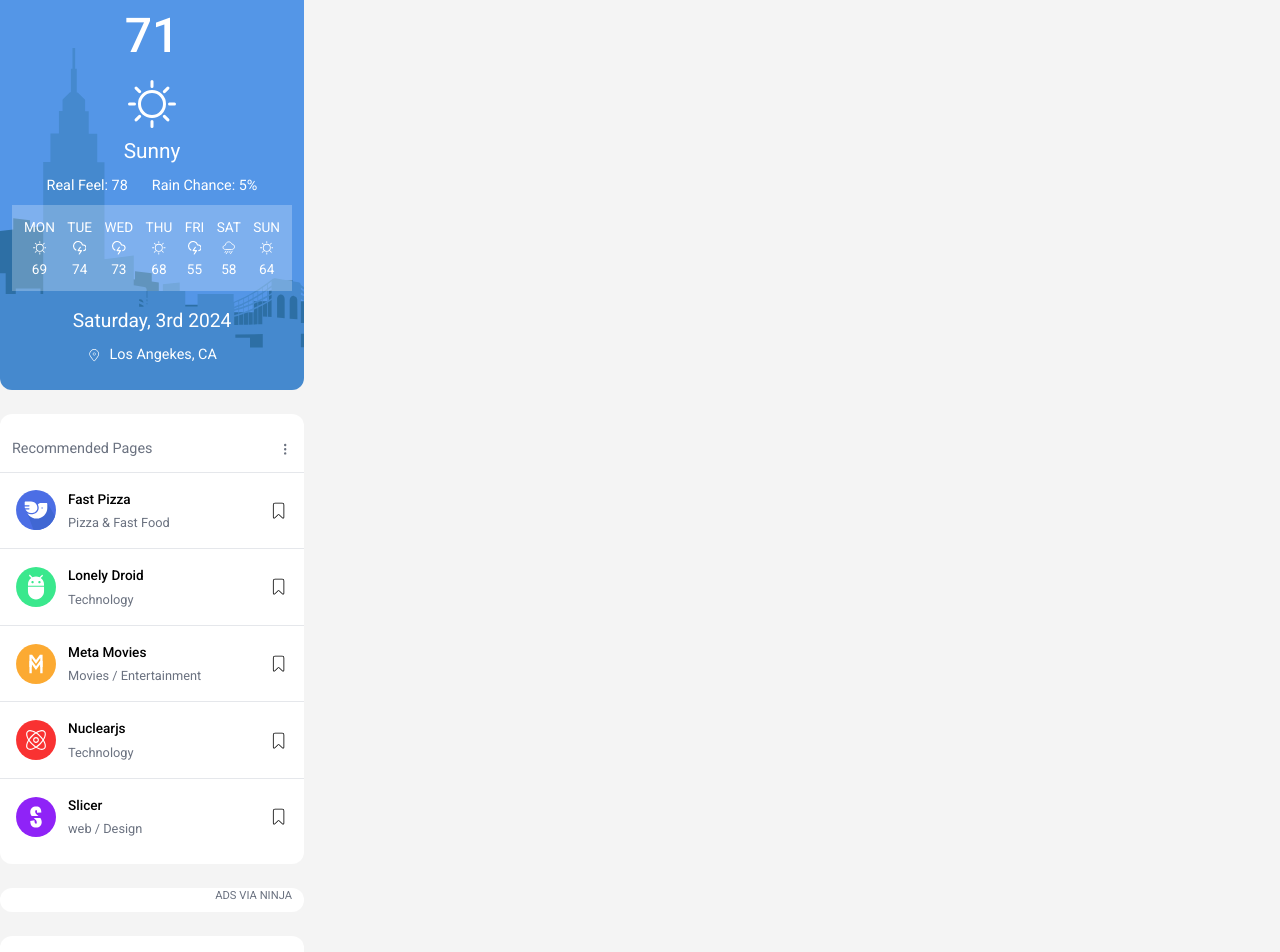
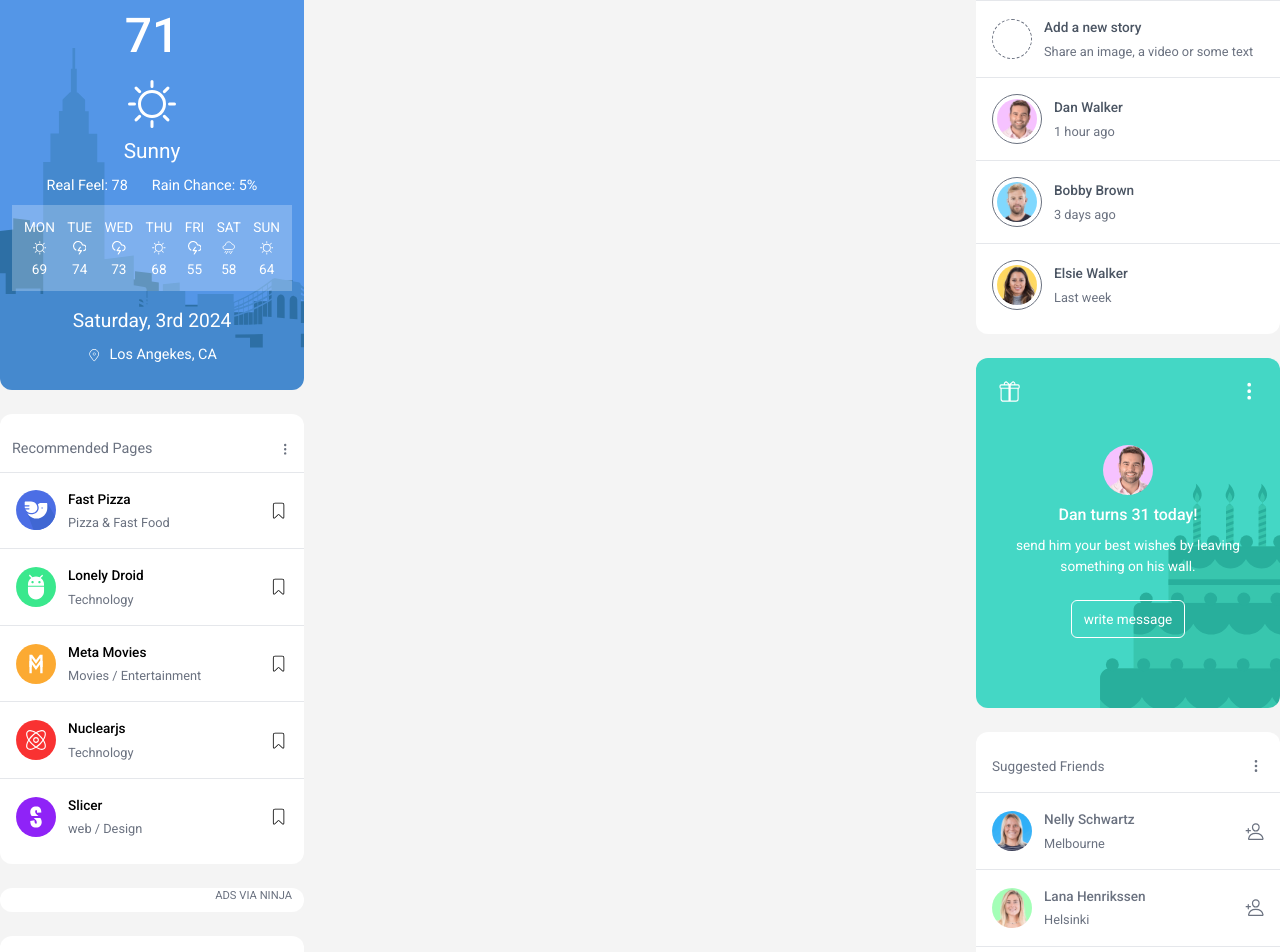
Before and after one commit to Vader4k/friends, a React (Vite) app: page / in a window 1280 px wide. Shown: the part 140-1092 px from the top of the page. Built offline with nearby package versions, Linux system fonts and the light colour scheme.

Commit message:
done with right bar

```diff
--- a/src/Routes/Routing.jsx
+++ b/src/Routes/Routing.jsx
@@ -3,7 +3,7 @@ import { Routes, Route } from "react-router-dom"
 import Home from "../pages/Home"
 import Login from "../pages/Login"
 import Register from "../pages/Register"
-import Profile from "../pages/Register"
+import Profile from "../pages/Profile"
 
 import Layout from '../Layout/Layout'
 import ProtectedRoute from "./ProtectedRoute"
--- a/src/components/Navbar.jsx
+++ b/src/components/Navbar.jsx
@@ -70,7 +70,7 @@ const Navbar = () => {
         <img src={jenna} alt="profile_photo" className="w-[40px] h-[40px] rounded-full object-contain" onClick={()=> setIsProfileOpen((prev) => (!prev))}/>
       </div>
 
-      {/* likes */}
+      {/* Friend REQUEST */}
       <div>
         {
           islikesOpen && (
--- a/src/components/Rightbar.jsx
+++ b/src/components/Rightbar.jsx
@@ -1,7 +1,158 @@
+import { CiGift } from "react-icons/ci";
+import { FiBriefcase } from "react-icons/fi";
+import { IoPersonAddOutline } from "react-icons/io5";
+import { HiOutlineDotsVertical } from "react-icons/hi";
+
+import { dan, bobby, elise, nelly, lana, gaelle, mike, rolf } from '../assets'
 
 const Rightbar = () => {
   return (
-    <div className="flex-1">Rightbar</div>
+    <section className="flex-1 flex flex-col gap-6">
+      {/* STORIES */}
+      <div className="flex flex-col justify-between items-center w-full py-2 rounded-xl bg-white">
+        <div className="flex items-center justify-between p-4 w-full border-b">
+          <h1 className="text-gray-500 text-[0.85rem]">Stories</h1>
+          <div>
+            <HiOutlineDotsVertical className="text-gray-500"/>
+          </div>
+        </div>
+
+        <div className="w-full flex items-center gap-3 p-4 border-b">
+          <div className="w-[40px] h-[40px] rounded-full border-dashed border-gray-500 border hover:border-blue-500 hover:border-solid" />
+          <div className="flex flex-col gap-1">
+            <h1 className="text-[0.85rem] font-medium text-gray-600">Add a new story</h1>
+            <p className="text-[0.8rem] text-gray-500">Share an image, a video or some text</p>
+          </div>
+      </div>
+
+      <div className="w-full flex items-center gap-3 p-4 border-b">
+        <img src={dan} alt="dan" className="w-[50px] rounded-full p-1 border border-gray-500"/>
+        <div className="flex flex-col gap-1">
+          <h1 className="text-[0.85rem] font-medium text-gray-600">Dan Walker</h1>
+          <p className="text-[0.8rem] text-gray-500">1 hour ago</p>
+        </div>
+      </div>
+
+      <div className="w-full flex items-center gap-3 p-4 border-b">
+        <img src={bobby} alt="bobby" className="w-[50px] rounded-full p-1 border border-gray-500"/>
+        <div className="flex flex-col gap-1">
+          <h1 className="text-[0.85rem] font-medium text-gray-600">Bobby Brown</h1>
+          <p className="text-[0.8rem] text-gray-500">3 days ago</p>
+        </div>
+      </div>
+
+      <div className="w-full flex items-center gap-3 p-4">
+        <img src={elise} alt="elise" className="w-[50px] rounded-full p-1 border border-gray-500"/>
+        <div className="flex flex-col gap-1">
+          <h1 className="text-[0.85rem] font-medium text-gray-600">Elsie Walker</h1>
+          <p className="text-[0.8rem] text-gray-500">Last week</p>
+        </div>
+      </div>
+      </div>
+
+      {/* BIRTHDAY */}
+      <div className="flex flex-col w-[full] bg-customGreen h-[350px] rounded-xl bg-bg-img-2 bg-cover bg-center bg-no-repeat p-5 text-white">
+        <div className="w-full flex items-center justify-between ">
+          <CiGift className="text-[1.7rem]"/>
+          <HiOutlineDotsVertical className="text-[1.4rem]"/>
+        </div>
+        <div className="flex flex-col gap-2 items-center text-center mt-10">
+          <img src={dan} alt="dan" className="w-[50px] rounded-full"/>
+          <h1 className="font-medium text-[1rem]">Dan turns 31 today!</h1>
+          <p className="text-[0.85rem]">send him your best wishes by leaving something on his wall.</p>
+          <button className="outline-none px-3 py-2 mt-4 border-white border rounded-md text-[0.85rem]">write message</button>
+        </div>
+      </div>
+
+      {/* SUGGESTED FRIENDS */}
+      <div className="flex flex-col justify-between items-center w-full py-2 rounded-xl bg-white">
+        <div className="flex items-center justify-between p-4 w-full border-b">
+            <h1 className="text-gray-500 text-[0.85rem]">Suggested Friends</h1>
+            <div>
+              <HiOutlineDotsVertical className="text-gray-500"/>
+            </div>
+          </div>
+
+          <div className="w-full flex justify-between items-center p-4 border-b text-gray-500">
+            <div className="flex items-center gap-3">
+              <img src={nelly} alt="nelly" className="w-[40px] rounded-full"/>
+              <div className="flex flex-col gap-1">
+                <h1 className="text-[0.85rem] font-medium">Nelly Schwartz</h1>
+                <p className="text-[0.8rem] text-gray-500">Melbourne</p>
+              </div>
+            </div>
+            <div>
+              <IoPersonAddOutline className="text-[1.2rem]"/>
+            </div>
+        </div>
+
+        <div className="w-full flex justify-between items-center p-4 border-b text-gray-500">
+            <div className="flex items-center gap-3">
+              <img src={lana} alt="lana" className="w-[40px] rounded-full"/>
+              <div className="flex flex-col gap-1">
+                <h1 className="text-[0.85rem] font-medium">Lana Henrikssen</h1>
+                <p className="text-[0.8rem] text-gray-500">Helsinki</p>
+              </div>
+            </div>
+            <div>
+              <IoPersonAddOutline className="text-[1.2rem]"/>
+            </div>
+        </div>
+
+        <div className="w-full flex justify-between items-center p-4 border-b text-gray-500">
+            <div className="flex items-center gap-3">
+              <img src={gaelle} alt="gaelle" className="w-[40px] rounded-full"/>
+              <div className="flex flex-col gap-1">
+                <h1 className="text-[0.85rem] font-medium">Gaelle Morris</h1>
+                <p className="text-[0.8rem] text-gray-500">Lyon</p>
+              </div>
+            </div>
+            <div>
+              <IoPersonAddOutline className="text-[1.2rem]"/>
+            </div>
+        </div>
+
+        <div className="w-full flex justify-between items-center p-4 border-b text-gray-500">
+            <div className="flex items-center gap-3">
+              <img src={mike} alt="mike" className="w-[40px] rounded-full"/>
+              <div className="flex flex-col gap-1">
+                <h1 className="text-[0.85rem] font-medium">Mike Lasalle</h1>
+                <p className="text-[0.8rem] text-gray-500">Toronto</p>
+              </div>
+            </div>
+            <div>
+              <IoPersonAddOutline className="text-[1.2rem]"/>
+            </div>
+        </div>
+
+        <div className="w-full flex justify-between items-center p-4 text-gray-500">
+            <div className="flex items-center gap-3">
+              <img src={rolf} alt="rolf" className="w-[40px] rounded-full"/>
+              <div className="flex flex-col gap-1">
+                <h1 className="text-[0.85rem] font-medium">Rolf Krupp</h1>
+                <p className="text-[0.8rem] text-gray-500">Berlin</p>
+              </div>
+            </div>
+            <div>
+              <IoPersonAddOutline className="text-[1.2rem]"/>
+            </div>
+        </div>
+      </div>
+
+      {/* JOB */}
+      <div className="flex flex-col w-[full] bg-customBlue h-[300px] rounded-xl bg-bg-img-3 bg-cover bg-center bg-no-repeat p-5 text-white">
+        <div className="w-full flex items-center justify-between ">
+          <FiBriefcase className="text-[1.7rem]"/>
+          <HiOutlineDotsVertical className="text-[1.4rem]"/>
+        </div>
+        <div className="flex flex-col gap-2 items-center text-center mt-10">
+          <img src={nelly} alt="nelly" className="w-[50px] rounded-full"/>
+          <h1 className="font-medium text-[1rem]">Nelly has a new job!</h1>
+          <p className="text-[0.85rem]">send her message congratulating her for getting this job.</p>
+          <button className="outline-none px-3 py-2 mt-4 border-white border rounded-md text-[0.85rem]">write message</button>
+        </div>
+      </div>
+    </section>
   )
 }
 
--- a/tailwind.config.js
+++ b/tailwind.config.js
@@ -9,12 +9,13 @@ export default {
       colors: {
         whiteBg: '#f4f4f4',
         customBlue: '#5496e7',
-        customGreen: '#45d6c5',
+        customGreen: '#44d7c5',
 
       },
       backgroundImage: {
         'bg-img-1': "url('./assets/weather-bg.svg')",
         'bg-img-2': "url('./assets/birthday-bg.svg')",
+        'bg-img-3': "url('./assets/job-bg.svg')",
       }
     },
   },
```
